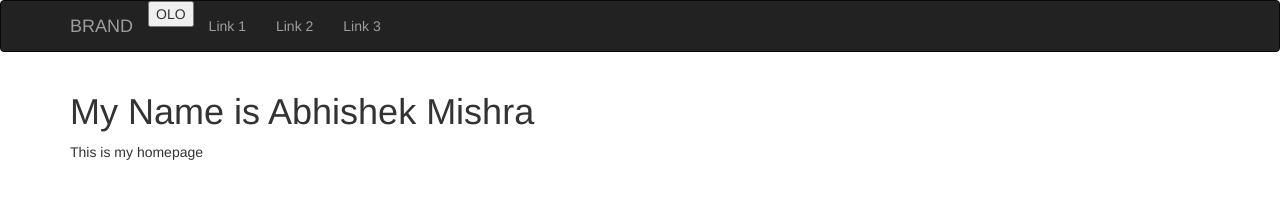
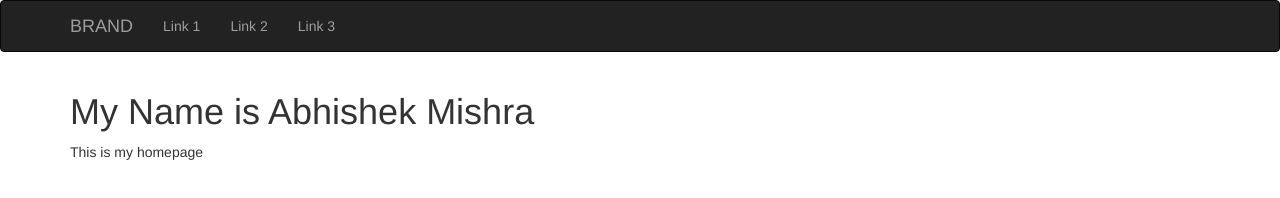
Before and after one commit to abhishekmishra57/AbhishekMishramm.github.io, a plain HTML site: page index.html in a window 1280 px wide. Drawn offline with Linux system fonts and the light colour scheme.

Commit message:
3rd version

```diff
--- a/index.html
+++ b/index.html
@@ -10,9 +10,7 @@
         <nav class="navbar navbar-inverse">
             <div class="container">
                 <div class="navbar-header">
-                     <button>
-                      OLO
-                     </button>
+
                      <a class="navbar-brand" href="#">BRAND</a>
 
                 </div>
```
